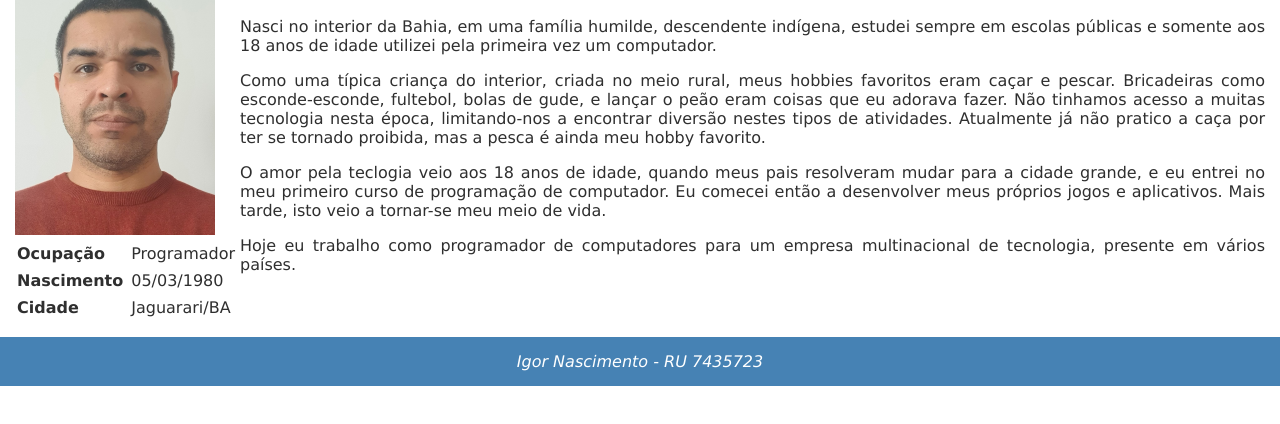
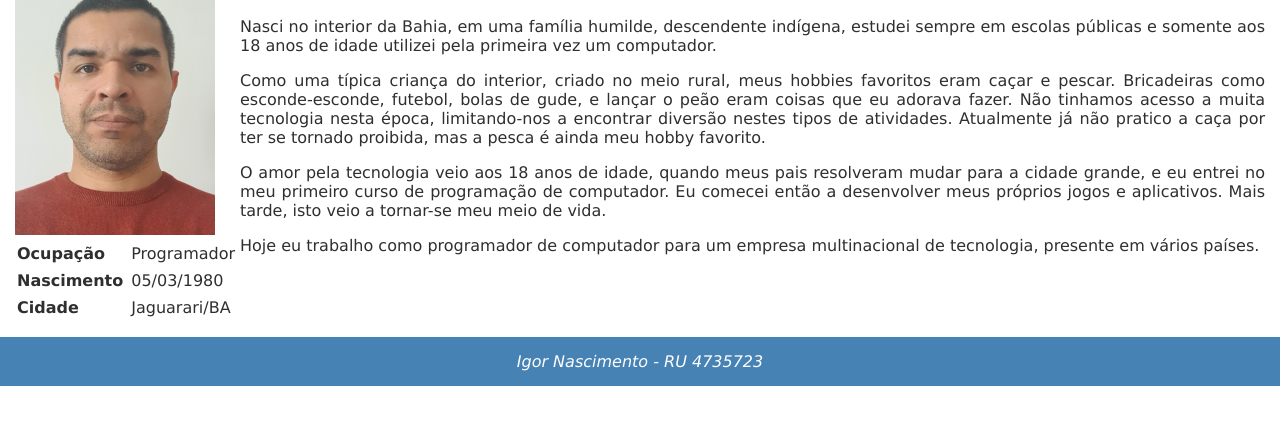
Before and after one commit to inascimento/uninter-prog-web, a plain HTML site: page index.html in a window 1280 px wide. Shown: the part 238-662 px from the top of the page. Drawn offline with Linux system fonts and the light colour scheme.

Commit message:
Update index.html

```diff
--- a/index.html
+++ b/index.html
@@ -33,18 +33,18 @@
             <h1>Igor Nascimento</h1>
             <p>Nasci no interior da Bahia, em uma família humilde, descendente indígena, estudei sempre em escolas públicas
                e somente aos 18 anos de idade utilizei pela primeira vez um computador.</p>
-            <p>Como uma típica criança do interior, criada no meio rural, meus hobbies favoritos eram caçar e pescar.
-               Bricadeiras como esconde-esconde, fultebol, bolas de gude, e lançar o peão eram coisas que eu adorava fazer.
-               Não tinhamos acesso a muitas tecnologia nesta época, limitando-nos a encontrar diversão nestes tipos de atividades.
+            <p>Como uma típica criança do interior, criado no meio rural, meus hobbies favoritos eram caçar e pescar.
+               Bricadeiras como esconde-esconde, futebol, bolas de gude, e lançar o peão eram coisas que eu adorava fazer.
+               Não tinhamos acesso a muita tecnologia nesta época, limitando-nos a encontrar diversão nestes tipos de atividades.
                Atualmente já não pratico a caça por ter se tornado proibida, mas a pesca é ainda meu hobby favorito.
-            <p>O amor pela teclogia veio aos 18 anos de idade, quando meus pais resolveram mudar para a cidade grande, e eu entrei
+            <p>O amor pela tecnologia veio aos 18 anos de idade, quando meus pais resolveram mudar para a cidade grande, e eu entrei
                no meu primeiro curso de programação de computador. Eu comecei então a desenvolver meus próprios jogos e aplicativos.
                Mais tarde, isto veio a tornar-se meu meio de vida.</p>
-            <p>Hoje eu trabalho como programador de computadores para um empresa multinacional de tecnologia, presente em vários países.</p>
+            <p>Hoje eu trabalho como programador de computador para um empresa multinacional de tecnologia, presente em vários países.</p>
         </section>
     </div>
     <footer class="container">
-        <i>Igor Nascimento - RU 7435723</i>
+        <i>Igor Nascimento - RU 4735723</i>
     </footer>
 </body>
 </html>
```
